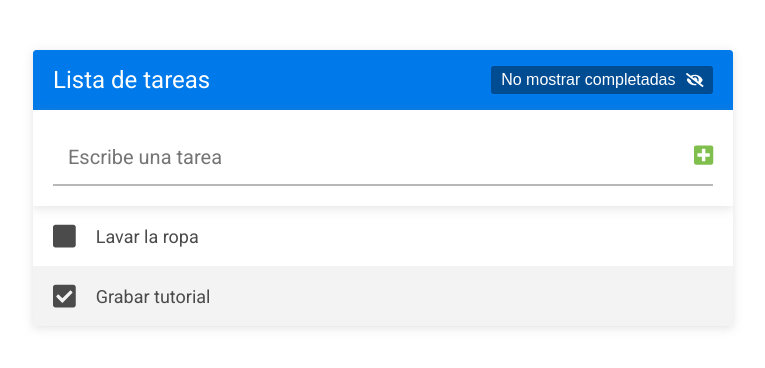
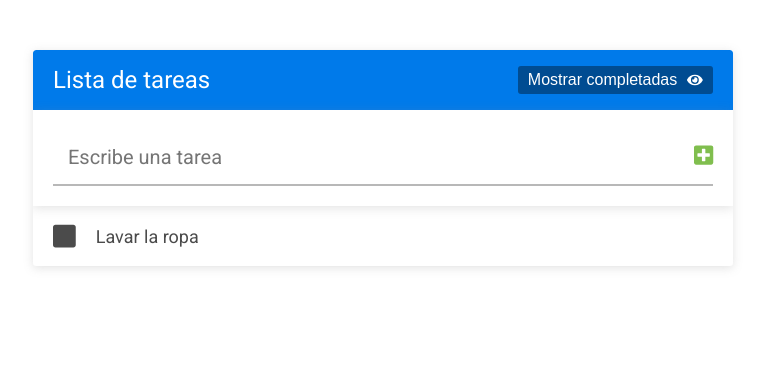
Before and after one commit to EdRafCas/App_list_react, a React (Create React App) app: page / in a window 1280 px wide. Shown: the top 368 px of the page, without its empty margins (257-1022 px from the left). Built offline with nearby package versions, Linux system fonts and the light colour scheme.

Commit message:
añadiendo useState para cambio visibilidad de header, ver propiedades añadidas a elementos

```diff
--- a/src/App.js
+++ b/src/App.js
@@ -20,13 +20,22 @@
     ]
   );
 
+  const [mostrarCompletadas, cambiarMostrarCompletadas] = useState(false); //aqui se define mostrarCompletadas como una funcion de ferdadero o falso mediante useState, useState es
+
   console.log(tareas);
 
   return (
     <div className="contenedor">
-      <Header />
+      <Header
+        mostrarCompletadas= {mostrarCompletadas}
+        cambiarMostrarCompletadas = {cambiarMostrarCompletadas}
+      />
       <FormularioTareas tareas={tareas} cambiarTareas={cambiarTareas} />
-      <ListaTareas tareas= {tareas} cambiarTareas={cambiarTareas} />
+      <ListaTareas
+        tareas= {tareas}
+        cambiarTareas={cambiarTareas}
+        mostrarCompletadas= {mostrarCompletadas}
+      />
     </div>
   );
 }
--- a/src/componentes/Header.js
+++ b/src/componentes/Header.js
@@ -1,16 +1,35 @@
 import React from 'react';
 import {FontAwesomeIcon} from '@fortawesome/react-fontawesome';
-import {faEyeSlash} from '@fortawesome/free-solid-svg-icons'
+import {faEyeSlash, faEye} from '@fortawesome/free-solid-svg-icons'
 
 
-const Header = () => {
+const Header = ({mostrarCompletadas, cambiarMostrarCompletadas}) => { //poner llaves  es necesario para extraer valores del objeto
+    const toggleCompletadas = () => {
+        cambiarMostrarCompletadas(!mostrarCompletadas);
+    }
+
     return (
         <header className="header">
             <h1 className="header__titulo"> Lista de tareas </h1>
-            <button className="header__boton">
-                No mostrar completadas
-                <FontAwesomeIcon icon= {faEyeSlash} className= "header__icono-boton" />
-            </button>
+            {mostrarCompletadas ?
+                <button
+                    className="header__boton"
+                    onClick= {()=> toggleCompletadas()} //si no se le agrega onClick no se vuelve un boton dinamico
+                >
+                    No mostrar completadas
+                    <FontAwesomeIcon icon= {faEyeSlash} className= "header__icono-boton" />
+                </button>
+            :
+                <button
+                    className="header__boton"
+                    onClick= {()=> toggleCompletadas()} //si no se le agrega onClick no se vuelve un boton dinamico
+                >
+                    Mostrar completadas
+                    <FontAwesomeIcon icon= {faEye} className= "header__icono-boton" />
+                </button>
+            }
+
+
         </header>
     );
 }
--- a/src/componentes/ListaTareas.js
+++ b/src/componentes/ListaTareas.js
@@ -1,7 +1,7 @@
 import React from 'react';
 import Tarea from './Tarea';
 
-const ListaTareas = ({tareas, cambiarTareas}) => {
+const ListaTareas = ({tareas, cambiarTareas, mostrarCompletadas}) => { //aca se especifica a que propiedades del elemento ListaTareas quieres acceder (se especifican en app)
 
     const toggleCompletada = (id)  => {
 
@@ -36,13 +36,24 @@
     return (
         <ul className="lista-tareas">
             {tareas.length > 0 ? tareas.map((tarea) => {
+                if (mostrarCompletadas) {
                     return <Tarea
                                 key= {tarea.id}
                                 tarea= {tarea}
                                 toggleCompletada= {toggleCompletada}
                                 editarTarea= {editarTarea}
                                 borrarTarea= {borrarTarea}
-                        />
+                            /> //si la tarea no esta completada, la devolvemos
+                } else if (!tarea.completada){
+                    return <Tarea
+                                key= {tarea.id}
+                                tarea= {tarea}
+                                toggleCompletada= {toggleCompletada}
+                                editarTarea= {editarTarea}
+                                borrarTarea= {borrarTarea}
+                            /> // si la tarea ya esta completada no la devolvemos
+                }
+                return;
             })
             :<div className= "lista-tareas__mensaje" > No hay tareas agregadas</div>
             }
```
Lines whose indentation alone changed are shown as unchanged.
